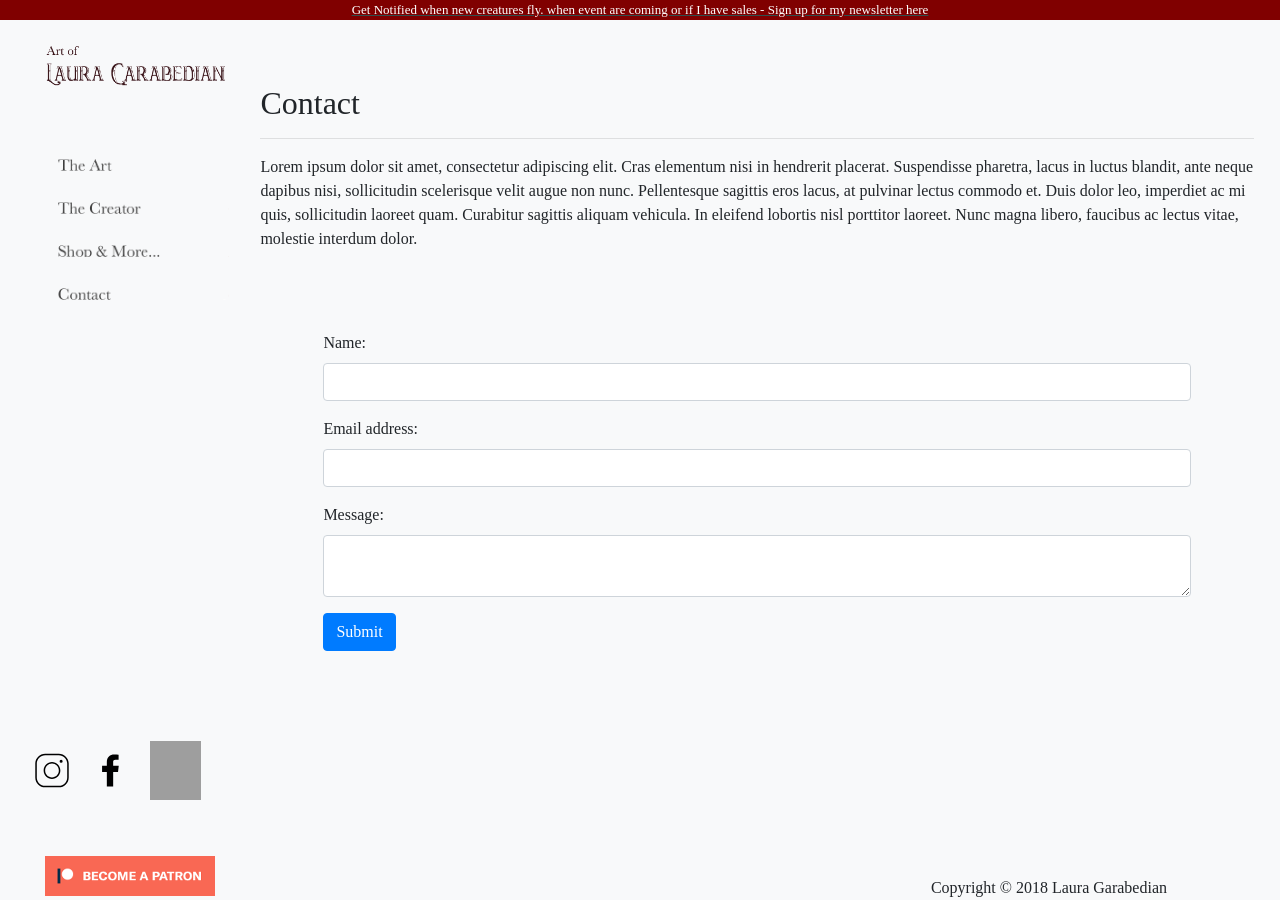
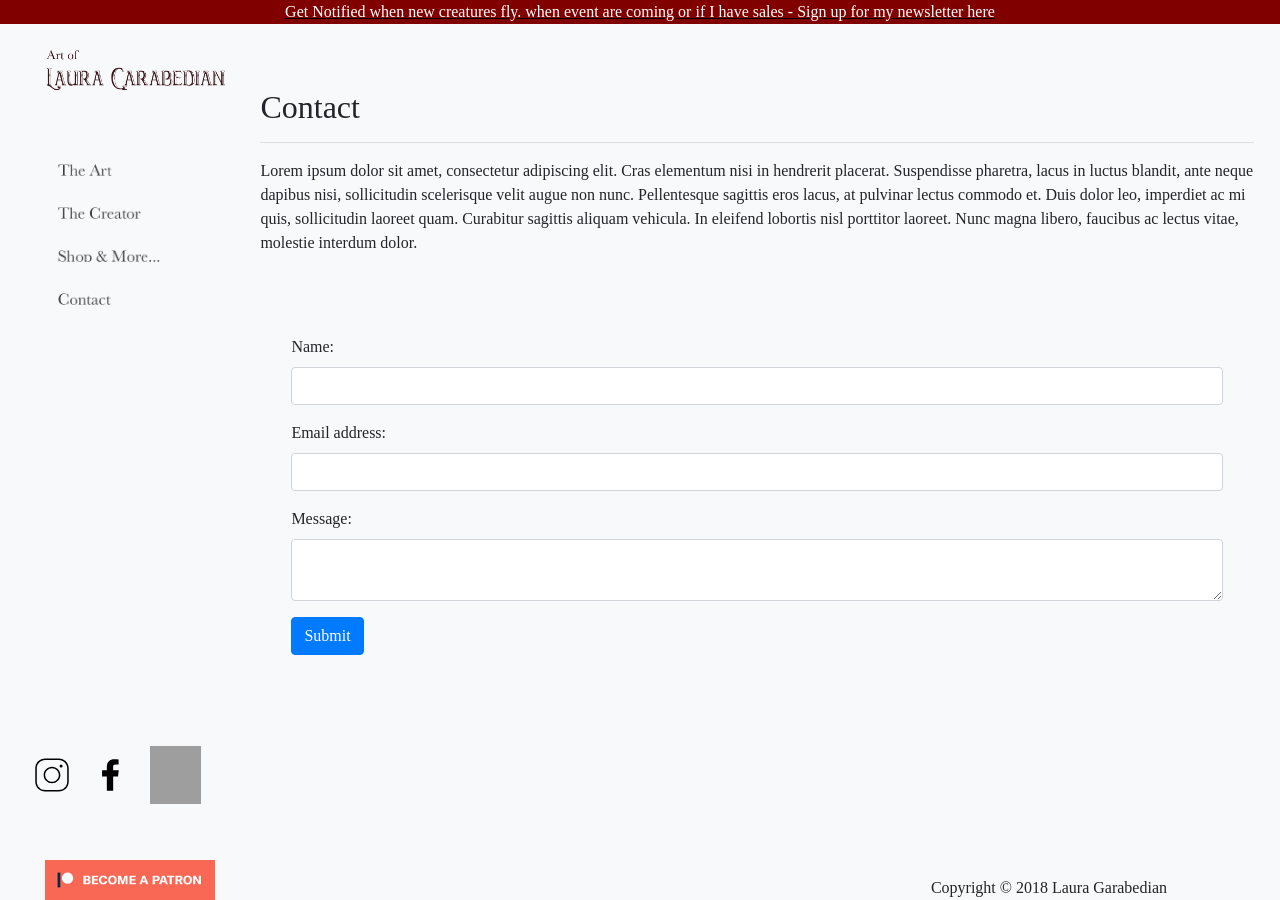
Before and after one commit to Lauragarabedian/lauragarabedian.com, a Jekyll site: the page built from contact/index.html, in a window 1280 px wide and 900 px high. Built offline with Jekyll 4.4.1, drawn with Linux system fonts in a browser that asks for light colours; some web fonts are replaced; grey boxes are pictures that could not be loaded.

Commit message:
Fixing some feedback

```diff
--- a/_includes/header.html
+++ b/_includes/header.html
@@ -18,7 +18,7 @@
     <script src="https://unpkg.com/masonry-layout@4/dist/masonry.pkgd.min.js"></script>
     <script src="/static/site.js"></script>
 
-    <a href="">
+    <a href="http://eepurl.com/dFTmHP">
     <div class="banner">
         Get Notified when new creatures fly. when event are coming or if I have sales - Sign up for my newsletter here
     </div></a>
--- a/_includes/sidebar.html
+++ b/_includes/sidebar.html
@@ -12,7 +12,7 @@
             <a href="/about"><img src="/static/artist.png" class="mr-2 img-fluid" alt="The Creator" /></a>
         </div>
         <div class="media nav-link">
-            <a href="https://www.etsy.com/shop/LauraGarabedian"><img src="/static/shop.png" class="mr-2 img-fluid" alt="Shop and more..." /></a>
+            <a href="/shop"><img src="/static/shop.png" class="mr-2 img-fluid" alt="Shop and more..." /></a>
         </div>
         <div class="media nav-link">
                 <a href="/contact"><img src="/static/contact.png" class="mr-2 img-fluid" alt="Contact" /></a>
--- a/_layouts/gallery_index.html
+++ b/_layouts/gallery_index.html
@@ -11,7 +11,6 @@
             <img class="gallery-best-image img-fluid" src="{{ gallery['gallery'] }}/thumbs/{{ gallery['best_image'] }}">
         </a>
         <h3><a href="{{ gallery['gallery'] }}">{{ gallery["name"] }}</a></h3>
-        {{ gallery["images"] | size }} image{% if gallery["images"].size != 1 %}s{% endif %}
     </div>
 {% endfor %}
 </div>
--- a/contact/index.html
+++ b/contact/index.html
@@ -6,13 +6,13 @@
                 <h2>Contact</h2>
                 <hr />
                 <div class="row">
-                    <div class="col-sm">
+                    <div class="col">
                 Lorem ipsum dolor sit amet, consectetur adipiscing elit. Cras elementum nisi in hendrerit placerat. Suspendisse pharetra, lacus in luctus blandit, ante neque dapibus nisi, sollicitudin scelerisque velit augue non nunc. Pellentesque sagittis eros lacus, at pulvinar lectus commodo et. Duis dolor leo, imperdiet ac mi quis, sollicitudin laoreet quam. Curabitur sagittis aliquam vehicula. In eleifend lobortis nisl porttitor laoreet. Nunc magna libero, faucibus ac lectus vitae, molestie interdum dolor.
                     </div>
                 </div>
 
                 <div class="row contactbox">
-                    <div class="col-sm">
+                    <div class="col">
                         <form action="https://formspree.io/stuart.alan.small@gmail.com" method="POST">
                             <div class="form-group">
                                     <label for="exampleInputPassword1">Name:</label>
--- a/static/style.css
+++ b/static/style.css
@@ -21,8 +21,8 @@
 .contactbox {
     margin-top: 5rem;
     margin-bottom: 5rem;
-    margin-left: 3rem;
-    margin-right: 3rem;
+    margin-left: 1rem;
+    margin-right: 1rem;
 }
 
 .image-constraint {
@@ -63,7 +63,6 @@
     color: white;
     background-color: maroon;
     text-align: center;
-    font-size: small;
     width: 100%;
 }
 
@@ -79,6 +78,8 @@
     min-height: 100vw;
     max-width: 100vw;
 }
+
+
 
 .gallery-image {
     margin: .5rem
```
Also changed, not shown: shop/index.html (added, +22 -0 lines).
